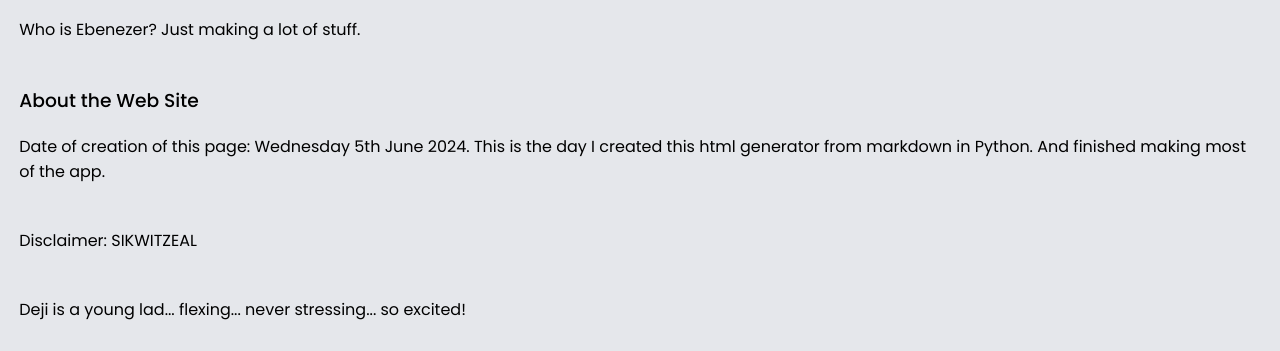
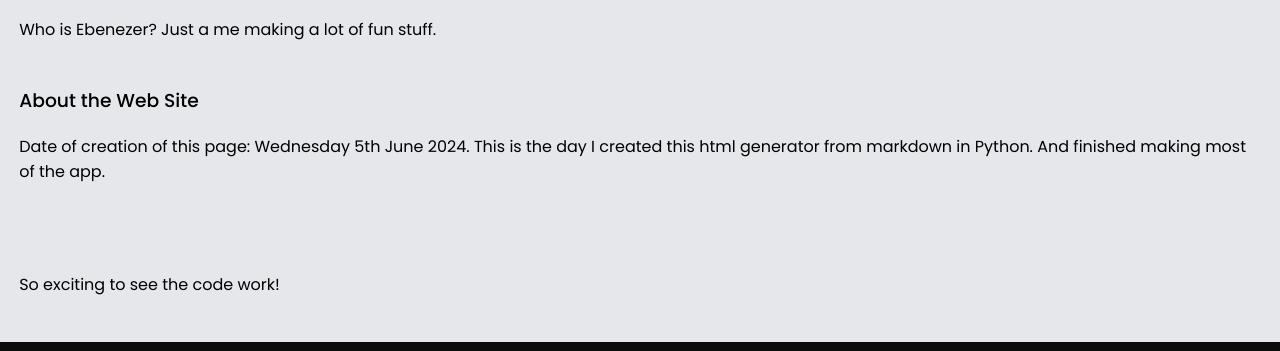
Before and after one commit to OnyebuchiDeji/haevenhaazer, a plain HTML site: page index.html in a window 1280 px wide. Shown: the part 166-517 px from the top of the page. Drawn offline with Linux system fonts and the light colour scheme.

Commit message:
fixed error showing 'undefined' string at page bottom

```diff
--- a/index.html
+++ b/index.html
@@ -57,7 +57,7 @@
     <div id="home-content">
         <h1>Of Ebenezer</h1>
         <h3>HaEvenhaazer</h3>
-        <p>Who is Ebenezer? Just making a lot of stuff.
+        <p>Who is Ebenezer? Just a me making a lot of fun stuff.
             <br><br>
         </p>
         <h3>About the Web Site</h3>
@@ -65,9 +65,9 @@
             markdown in Python.
             And finished making most of the app.</p>
         <p><br>
-            Disclaimer: SIKWITZEAL</p>
+
         <p><br>
-            Deji is a young lad... flexing... never stressing... so excited!
+            So exciting to see the code work!
             <br><br>
         </p>
         <!-- <div class="grid">
```
